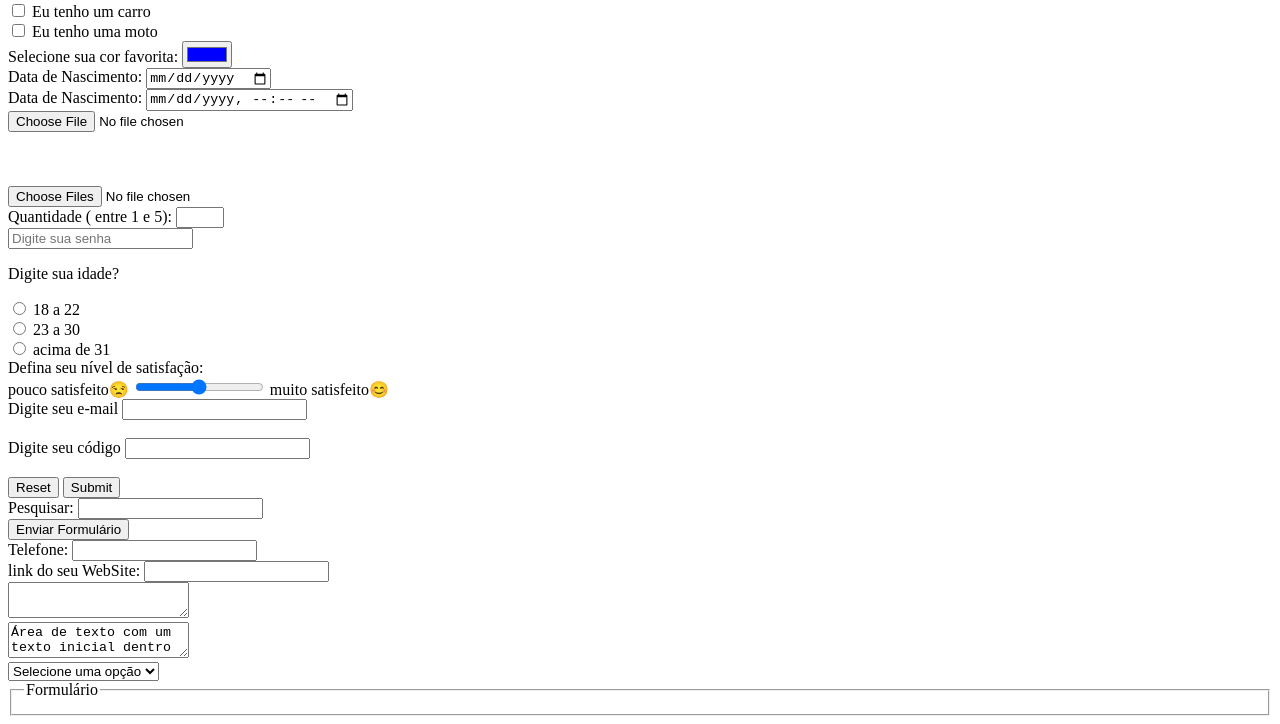
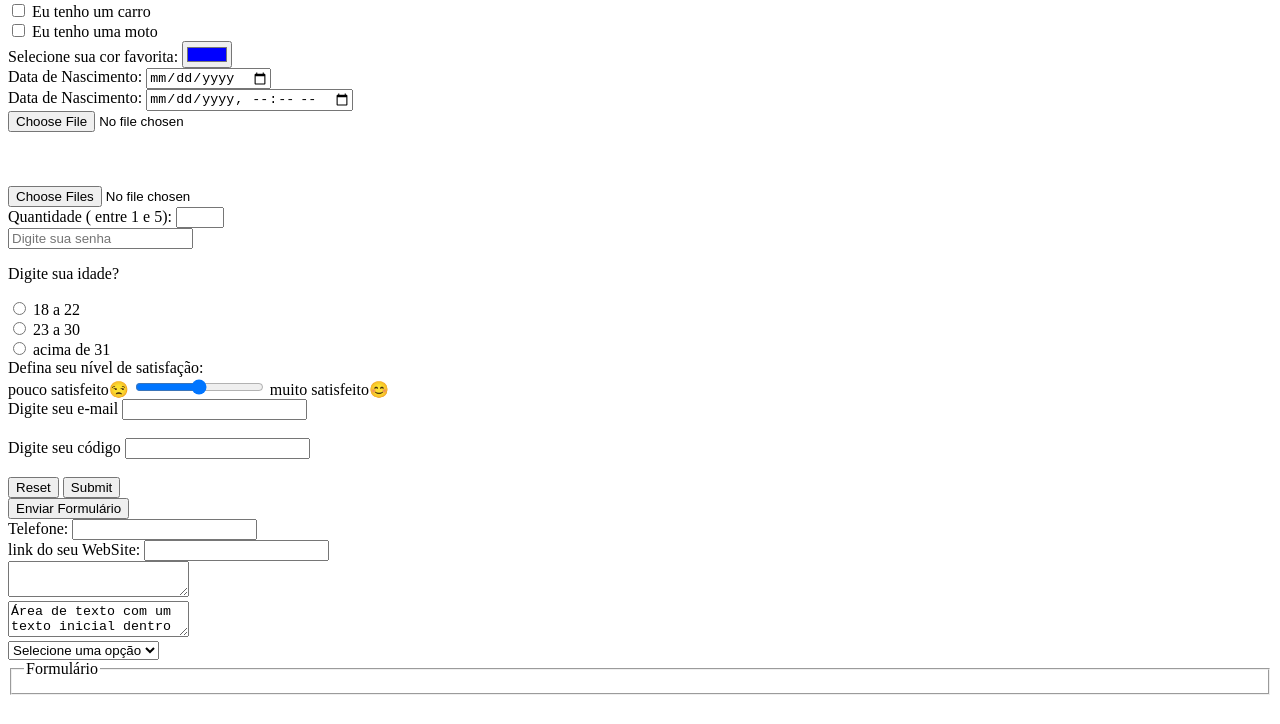
Before and after one commit to victoraoliveira16-del/estudos_html, a plain HTML site: page index.html in a window 1280 px wide. Shown: the part 141-865 px from the top of the page. After the commit the page ends 844 px from the top, so only its background shows below. Drawn offline with Linux system fonts and the light colour scheme.

Commit message:
corrigindo erro

```diff
--- a/index.html
+++ b/index.html
@@ -85,7 +85,7 @@
     </form>
 
     <form>
-        Pesquisar: <input type="search" name="q">
+         <form method="GET" action="https://www.google.com/search" target="_blank">
     </form>
 
     <form>
```
